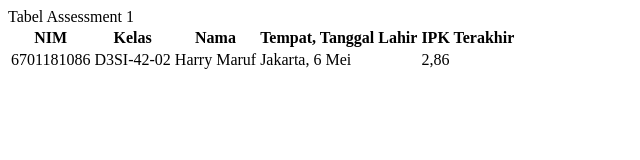
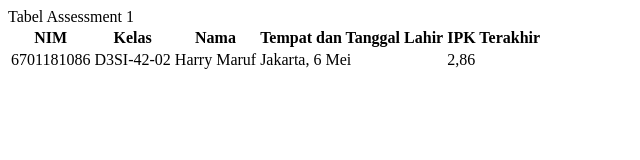
Before and after one commit to harrymaruf/6701181086--assessment1pwb, a plain HTML site: page index.html in a window 1280 px wide. Shown: the whole page, without its empty margins (0-640 px from the left). Drawn offline with Linux system fonts and the light colour scheme.

Commit message:
v1.11-6701181086-Memperbaiki Commit v1.1 yang sebelumnya hilang dan menambah kembali tulisan v1.11

```diff
--- a/index.html
+++ b/index.html
@@ -9,7 +9,7 @@
                 <th>NIM</th>
                 <th>Kelas</th>
                 <th>Nama</th>
-                <th>Tempat, Tanggal Lahir</th>
+                <th>Tempat dan Tanggal Lahir</th>
                 <th>IPK Terakhir</th>
             </tr>
             <tr>
```
